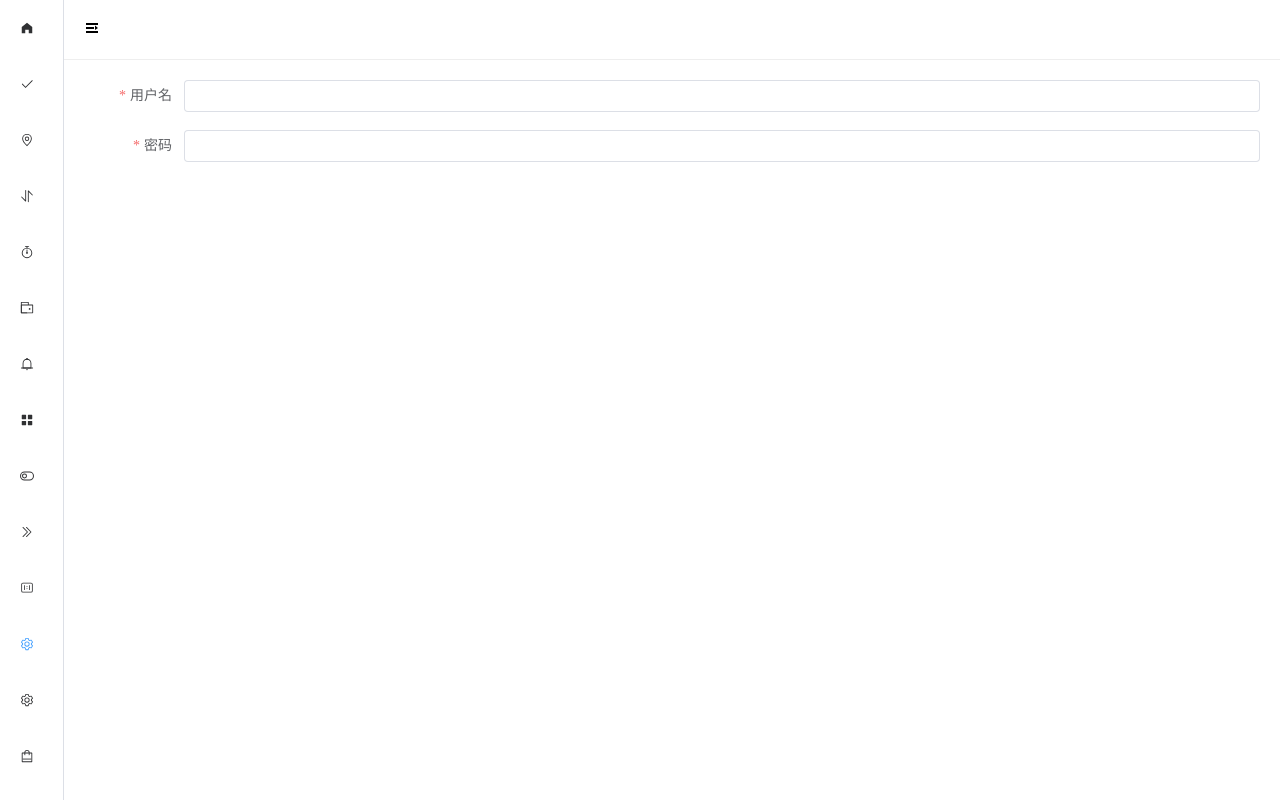
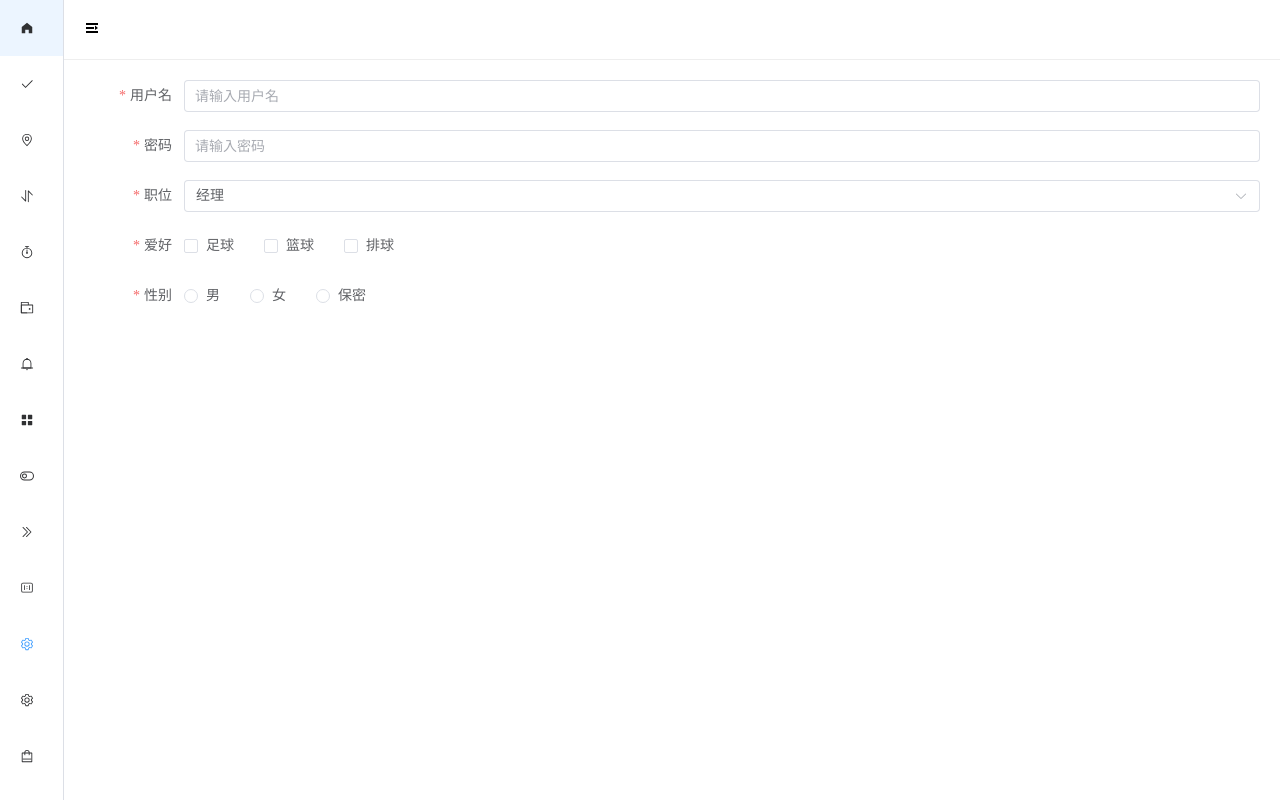
Before and after one commit to wangyongalive/YComponent, a Vue app: page /form in a window 1280 px wide. Built offline with nearby package versions, Linux system fonts and the light colour scheme.

Commit message:
表单组件-巧用component动态组件配置添加子元素组件

```diff
--- a/src/components/form/src/index.vue
+++ b/src/components/form/src/index.vue
@@ -1,13 +1,26 @@
 <template>
-  <el-form :validate-on-rule-change="false" v-bind="$attrs" :model="model" :rules="rules">
-    <el-form-item :prop="item.prop" :label="item.label" v-for="(item, index) in options" :key="index">
-      <component v-bind="item.attrs" :is="`el-${item.type}`" v-model="model[item.prop!]"></component>
+  <el-form v-if="model" :validate-on-rule-change="false" v-bind="$attrs" :model="model" :rules="rules">
+    <template v-for="(item, index) in options" :key="index">
+      <!-- 没有子组件的情况 -->
+      <el-form-item v-if="!item.children || !item.children!.length" :prop="item.prop" :label="item.label">
+        <component v-bind="item.attrs" :placeholder="item.placeholder" :is="`el-${item.type}`"
+          v-model="model[item.prop!]"></component>
       </el-form-item>
+      <!-- 有子组件的情况 -->
+      <el-form-item v-if="item.children && item.children.length" :prop="item.prop" :label="item.label">
+        <component v-bind="item.attrs" :is="`el-${item.type}`" v-model="model[item.prop!]"
+          :placeholder="item.placeholder">
+          <component v-for="(child, i) in item.children" :key="i" :is="`el-${child.type}`" :label="child.label"
+            :value="child.value">
+          </component>
+        </component>
+      </el-form-item>
+    </template>
   </el-form>
 </template>
 
 <script setup lang="ts">
-import { PropType, ref, onMounted } from 'vue';
+import { PropType, ref, onMounted, watch } from 'vue';
 import { FormOptions } from './types/types';
 import cloneDeep from 'lodash/cloneDeep';
 
@@ -22,11 +35,14 @@
 })
 
 // 初始化的值 不能是null 否则会出现找不到值的报错
-const model = ref<any>({})
-const rules = ref<any>({})
+// v-if="model" 来解决
+const model = ref<any>(null)
+const rules = ref<any>(null)
 
-
-onMounted(() => {
+// 初始化表单
+const initForm = () => {
+  // 保证options有值
+  if (props.options && props.options.length) {
     let m: any = {};
     let r: any = {};
     props.options.map((item: FormOptions) => {
@@ -36,7 +52,17 @@
     // 深拷贝
     model.value = cloneDeep(m)
     rules.value = cloneDeep(r)
+  }
+}
+
+onMounted(() => {
+  initForm()
 })
+
+// 监听父组件传递进来的options
+watch(() => props.options, () => {
+  initForm()
+}, { deep: true })
 </script>
 
 <style scoped>
--- a/src/components/menu/src/index.vue
+++ b/src/components/menu/src/index.vue
@@ -3,7 +3,7 @@
     <template v-for="(item, i) in data" :key="i">
       <!-- 一级菜单 -->
       <el-menu-item v-if="(!item[children] || !item[children].length)" :index="item[index]">
-        <component v-if="item[icon]" :is="`el-icon${toLine(item[icon])}`">
+        <component v-if="item[icon]" :is="`el-icon${toLine(item[icon])}`" style="margin-right: 4px;">
         </component>
         <span>{{ item[name] }}</span>
       </el-menu-item>
--- a/src/views/form/index.vue
+++ b/src/views/form/index.vue
@@ -54,7 +54,97 @@
     showPassword: true,
     clearable: true
   }
-},]
+},
+{
+  type: 'select',
+  value: '1',
+  label: '职位',
+  prop: 'role',
+  placeholder: '请选择职位',
+  rules: [
+    {
+      required: true,
+      message: '职位不能为空',
+      trigger: 'blur'
+    }
+  ],
+  attrs: {
+    clearable: true,
+    style: {
+      width: '100%'
+    }
+  },
+  children: [
+    {
+      type: 'option',
+      value: '1',
+      label: "经理"
+    },
+    {
+      type: 'option',
+      value: '2',
+      label: "主管"
+    },
+    {
+      type: 'option',
+      value: '3',
+      label: "员工"
+    }
+  ]
+},
+{
+  type: 'checkbox-group',
+  value: [],
+  prop: 'like',
+  label: '爱好',
+  rules: [
+    {
+      required: true,
+      message: '爱好不能为空',
+      trigger: 'change'
+    }
+  ],
+  children: [{
+    type: 'checkbox',
+    label: '足球',
+    value: '1'
+  }, {
+    type: 'checkbox',
+    label: '篮球',
+    value: '2'
+  }, {
+    type: 'checkbox',
+    label: '排球',
+    value: '3'
+  }]
+},
+{
+  type: 'radio-group',
+  value: '',
+  prop: 'gender',
+  label: '性别',
+  rules: [
+    {
+      required: true,
+      message: '性别不能为空',
+      trigger: 'change'
+    }
+  ],
+  children: [{
+    type: 'radio',
+    label: '男',
+    value: 'male'
+  }, {
+    type: 'radio',
+    label: '女',
+    value: 'female'
+  }, {
+    type: 'radio',
+    label: '保密',
+    value: 'not'
+  }]
+}
+]
 </script>
 
 <style scoped>
--- a/tsconfig.json
+++ b/tsconfig.json
@@ -11,7 +11,10 @@
     "esModuleInterop": true,
     "lib": ["ESNext", "DOM"],
     "skipLibCheck": true,
-    "noEmit": true
+    "noEmit": true,
+    "paths": {
+      "@/*": ["./src/*"]
+     }
   },
   "include": ["src/**/*.ts", "src/**/*.d.ts", "src/**/*.tsx", "src/**/*.vue"],
   "references": [{ "path": "./tsconfig.node.json" }],
```
Also changed, not shown: src/components/form/src/types/types.ts (+6 -2 lines). Lines whose indentation alone changed are shown as unchanged.
